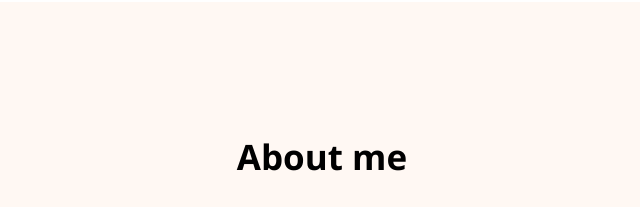
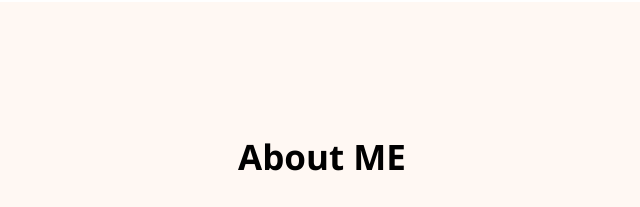
Before and after one commit to Afrene/hero-dev-portfolio-code, a plain HTML site: page index.html in a window 1280 px wide. Shown: the part 960-1167 px from the top of the page, 318-958 px from the left. Drawn offline with nearby package versions, Linux system fonts and the light colour scheme.

Commit message:
about me

```diff
--- a/index.html
+++ b/index.html
@@ -45,7 +45,7 @@
     <section id="about">
         <div class="about-container">
             <div class="section-heading">
-                <h2>About me</h2>
+                <h2>About ME</h2>
                 <p>I, m a designer & developer with a passion for web design. I enjoy developing simple, clean and slick websites that provide real value to the end user. Thousands of clients have procured exceptional resulfs while working with me. Delivering work within time and budget which meets clients requirements in our mata.</p>
             </div>
             <div class="about-info">
```
